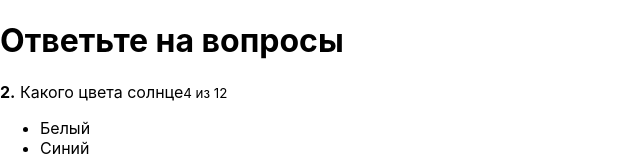
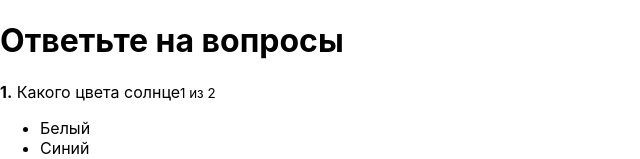
Before and after one commit to PesheVik/react-quiz, a React app: page / in a window 1280 px wide. Shown: the top 159 px of the page, without its empty margins (0-640 px from the left). Built offline with nearby package versions, Linux system fonts and the light colour scheme.

Commit message:
#50 - изменение вопроса

```diff
--- a/src/components/ActiveQuiz/ActiveQuiz.js
+++ b/src/components/ActiveQuiz/ActiveQuiz.js
@@ -6,10 +6,10 @@
   <div className={classes.ActiveQuiz}>
     <p className={classes.Question}>
       <span>
-        <strong>2.</strong>&nbsp;
+        <strong>{props.answerNumber}.</strong>&nbsp;
           {props.question}
       </span>
-      <small>4 из 12</small>
+      <small>{props.answerNumber} из {props.quizLength}</small>
     </p>
     <AnswersList
       answers={props.answers}
--- a/src/containers/Quiz/Quiz.js
+++ b/src/containers/Quiz/Quiz.js
@@ -4,8 +4,10 @@
 
 class Quiz extends Component {
   state = {
+    activeQuestion: 0,
     quiz: [
       {
+        id: 1,
         question: 'Какого цвета солнце',
         rightAnswerId: 4,
         answers: [
@@ -15,11 +17,25 @@
           { text: 'Желтый', id: 4 },
         ],
       },
+      {
+        id: 2,
+        question: 'В каком году основали Санкт-Петербург',
+        rightAnswerId: 2,
+        answers: [
+          { text: '1700', id: 1 },
+          { text: '1703', id: 2 },
+          { text: '1702', id: 3 },
+          { text: '1830', id: 4 },
+        ],
+      },
     ]
   }
 
   onAnswerClickHandler = answerId => {
     console.log(`answer ID`, answerId)
+    this.setState({
+      activeQuestion: this.state.activeQuestion + 1,
+    })
   }
 
   render () {
@@ -28,9 +44,11 @@
         <div className={classes.QuizWrapper}>
           <h1>Ответьте на вопросы</h1>
           <ActiveQuiz
-            answers={this.state.quiz[0].answers}
-            question={this.state.quiz[0].question}
+            answers={this.state.quiz[this.state.activeQuestion].answers}
+            question={this.state.quiz[this.state.activeQuestion].question}
             onAnswerClick={this.onAnswerClickHandler}
+            quizLength={this.state.quiz.length}
+            answerNumber={this.state.activeQuestion + 1}
           />
         </div>
       </div>
```
